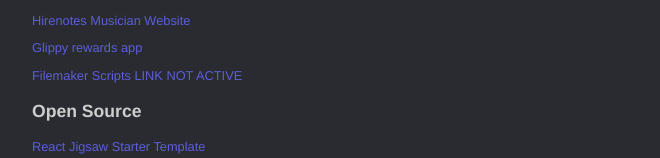
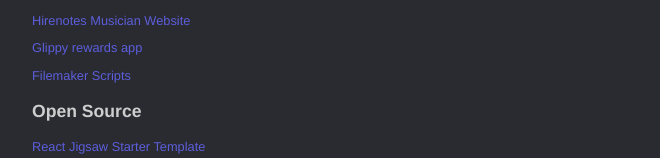
Before and after one commit to azitowolf/portfolio, a website: page index.html in a window 1280 px wide. Shown: the part 453-611 px from the top of the page, without its empty margins (308-968 px from the left). Drawn offline with Linux system fonts and the light colour scheme.

Commit message:
text change

```diff
--- a/index.html
+++ b/index.html
@@ -52,7 +52,7 @@
 					<p><a target="blank" href="http://www.livwell.me">Livwell Real Estate Website LINK NOT ACTIVE</a></p>
 					<p><a target="blank" href="http://hirenotes.com/">Hirenotes Musician Website</a></p>
 					<p><a target="blank" href="https://polar-bayou-42453.herokuapp.com/">Glippy rewards app</a></p>
-					<p><a target="blank" href="https://codepen.io/azitowolf/project/editor/XmbYqq">Filemaker Scripts LINK NOT ACTIVE</a></p>
+					<p><a target="blank" href="https://codepen.io/azitowolf/project/editor/XmbYqq">Filemaker Scripts</a></p>
 
 					<h3>Open Source</h3>
 					<p><a target="blank" href="https://github.com/azitowolf/react-jigsaw">React Jigsaw Starter Template</a></p>
```
